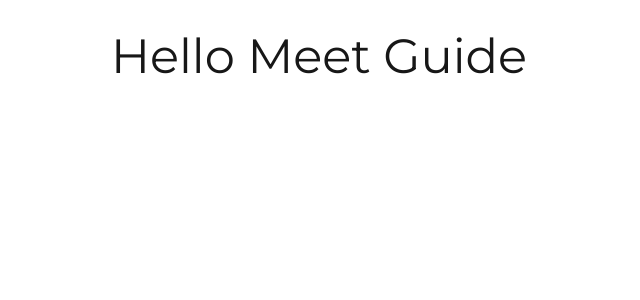
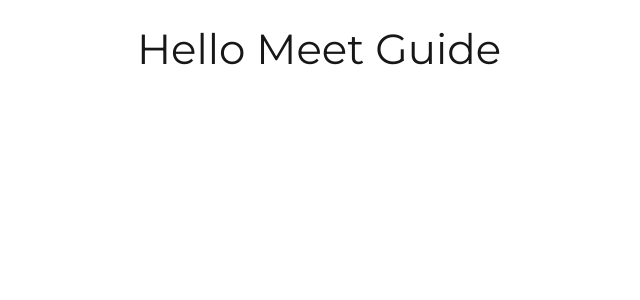
Before and after one commit to AkilaIshanMeegoda/meet-guide, a Next.js app in the folder meet-guide-app/: page / in a window 1280 px wide. Shown: the top 300 px of the page, without its empty margins (321-961 px from the left). Built offline with nearby package versions, Linux system fonts and the light colour scheme.

Commit message:
update font size in the login page

```diff
--- a/meet-guide-app/app/globals.css
+++ b/meet-guide-app/app/globals.css
@@ -3,6 +3,11 @@
 :root {
   --background: #ffffff;
   --foreground: #171717;
+}
+
+/* Reduce base font-size from 16px -> 14px to decrease all rem-based sizes by ~2px */
+html {
+  font-size: 14px;
 }
 
 @theme inline {
```
